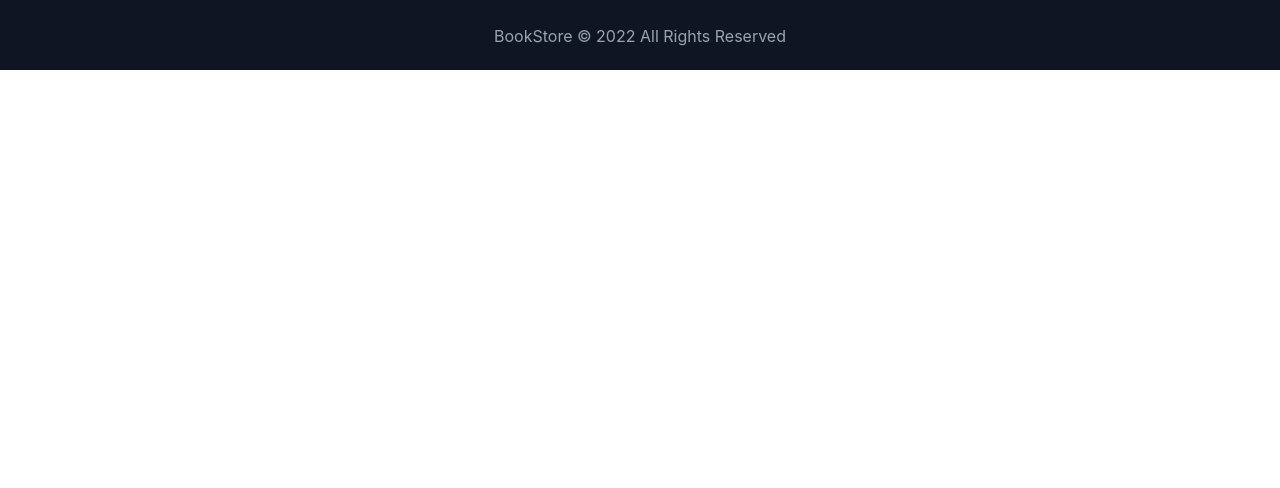
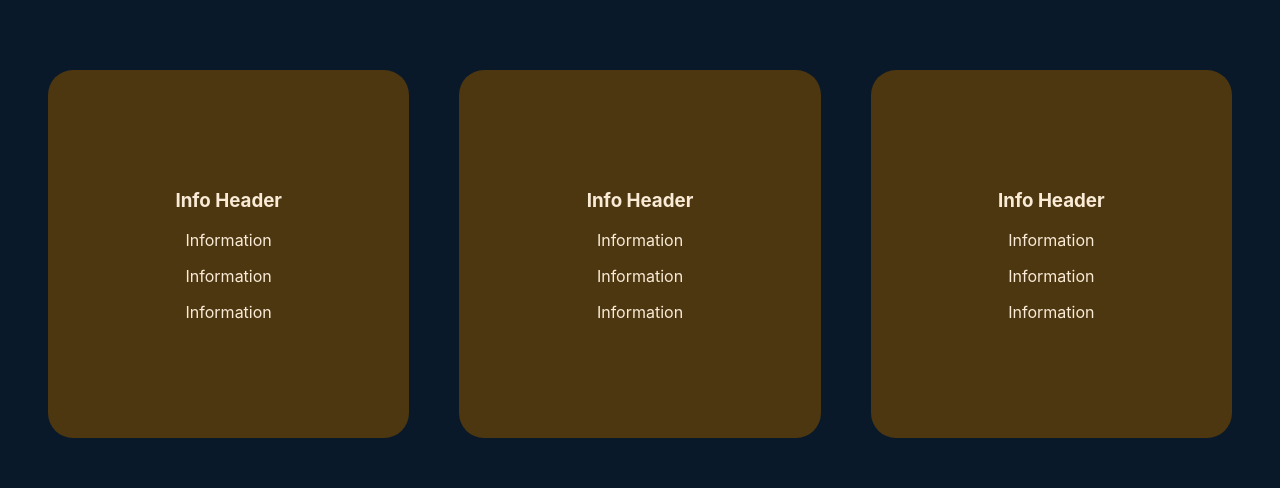
Before and after one commit to hossain24/book-store-frontend, a React (Create React App) app: page / in a window 1280 px wide. Shown: the part 970-1458 px from the top of the page. Before the commit the page ends 1040 px from the top, so only its background shows below. Built offline with nearby package versions, Linux system fonts and the light colour scheme; no server answers.

Commit message:
info page added

```diff
--- /dev/null
+++ b/src/components/InfoPage/InfoPage.js
@@ -0,0 +1,31 @@
+import React from 'react';
+import './info-page.scss';
+
+const InfoPage = () => {
+    return (
+        <>
+            <div className="InfoPage">
+                <div className="InfoSection">
+                    <h3>Info Header</h3>
+                    <p>Information</p>
+                    <p>Information</p>
+                    <p>Information</p>
+                </div>
+                <div className="InfoSection">
+                    <h3>Info Header</h3>
+                    <p>Information</p>
+                    <p>Information</p>
+                    <p>Information</p>
+                </div>
+                <div className="InfoSection">
+                    <h3>Info Header</h3>
+                    <p>Information</p>
+                    <p>Information</p>
+                    <p>Information</p>
+                </div>
+            </div>
+        </>
+    );
+}
+
+export default InfoPage;
--- /dev/null
+++ b/src/components/InfoPage/info-page.scss
@@ -0,0 +1,37 @@
+* {
+    box-sizing: border-box;
+}
+
+$bg_color: linear-gradient(108deg,
+    rgba(1, 43, 36, 49) 0%,
+    rgba(43, 36, 49, 1) 100%);
+
+$bg_color2: #0a1929;
+
+.InfoPage {
+    height: 100%;
+    width: 100%;
+    background: $bg_color2;
+    padding: 5rem 3rem 5rem 3rem;
+    display: grid;
+    grid-template-columns: repeat(3, 1fr);
+    gap: 50px;
+
+    @media screen and (max-width: 720px) {
+        grid-template-columns: repeat(2, 1fr);
+    }
+
+    @media screen and (max-width: 480px) {
+        grid-template-columns: repeat(1, 1fr);
+    }
+
+    .InfoSection {
+        width: 100%;
+        border-radius: 25px;
+        background: #4d3710;
+        text-align: center;
+        color: antiquewhite;
+        padding: 100px 0;
+        text-align: center;
+    }
+}
--- a/src/components/PublicPage/public-page-two.scss
+++ b/src/components/PublicPage/public-page-two.scss
@@ -1,7 +1,6 @@
-* {
-    box-sizing: border-box;
-}
-
+// * {
+    //     box-sizing: border-box;
+    // }
 $bg_color: linear-gradient(108deg,
     rgba(1, 43, 36, 49) 0%,
     rgba(43, 36, 49, 1) 100%);
--- a/src/root/BookStore.js
+++ b/src/root/BookStore.js
@@ -1,5 +1,6 @@
 import React, { useState } from 'react';
 import Footer from '../components/Footer/Footer';
+import InfoPage from '../components/InfoPage/InfoPage';
 import LandingPage from '../components/LandingPage/LandingPage';
 import MobileNavigation from '../components/NavBar/MobileNavigation';
 import NavBar from '../components/NavBar/NavBar';
@@ -19,6 +20,7 @@ const BookStore = () => {
             <MobileNavigation isOpen={isOpen} toggle={toggle} />
             <LandingPage />
             <PublicPageTwo />
+            <InfoPage />
             <Footer />
         </>
     );
```
Also changed, not shown: src/components/InfoPage/Info.js (added).
